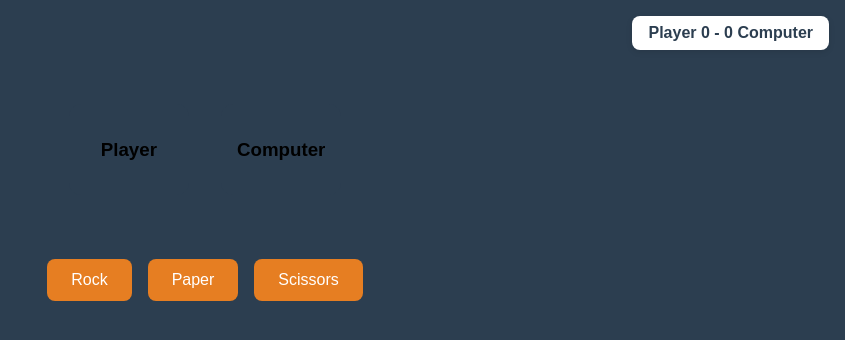
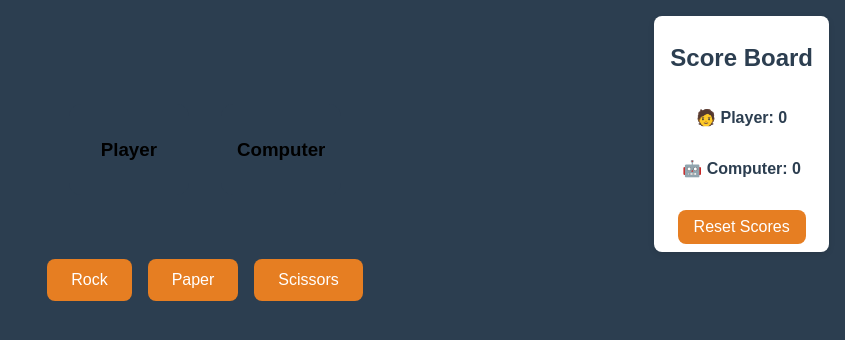
Before and after one commit to ozncncyr/rps-game, a React (Vite) app: page / in a window 1280 px wide. Shown: the top 340 px of the page, without its empty margins (435-1280 px from the left). Built offline with nearby package versions, Linux system fonts and the light colour scheme.

Commit message:
feat: add iziToast for score reset notifications and enhance ScoreBoard component

```diff
--- a/package.json
+++ b/package.json
@@ -11,6 +11,7 @@
   },
   "dependencies": {
     "axios": "^1.11.0",
+    "izitoast": "^1.4.0",
     "lazy": "^1.0.11",
     "react": "^19.1.1",
     "react-dom": "^19.1.1"
--- a/src/App.jsx
+++ b/src/App.jsx
@@ -6,6 +6,8 @@ import ResultBanner from './components/ResultBanner';
 import ChoiceButtons from './components/ChoiceButtons';
 import ComputerThinking from './components/ComputerThinking';
 import { getScoresFromStorage, saveScoresToStorage } from './utils/storage';
+import iziToast from 'izitoast';
+import 'izitoast/dist/css/iziToast.min.css';
 
 import styles from './App.module.css';
 
@@ -18,6 +20,7 @@ function App() {
   const [computerScore, setComputerScore] = useState(initialScores.computer);
   const [buttonsDisabled, setButtonsDisabled] = useState(false);
   const [isComputerThinking, setIsComputerThinking] = useState(false);
+  const [resetMessage, setResetMessage] = useState('');
 
   const handlePlayerChoice = choice => {
     setButtonsDisabled(true);
@@ -43,11 +46,11 @@ function App() {
       }
 
       setIsComputerThinking(false); // Bitti
-    }, 3000);
+    }, 1750);
 
     setTimeout(() => {
       setButtonsDisabled(false);
-    }, 5000);
+    }, 2000);
   };
 
   const getResult = (player, computer) => {
@@ -61,11 +64,52 @@ function App() {
     return 'Computer Wins';
   };
 
+  const resetScores = () => {
+    try {
+      if (playerScore === 0 && computerScore === 0) {
+        iziToast.warning({
+          title: 'Warning: ',
+          message: 'Scores are already reset.',
+          position: 'bottomRight',
+          timeout: 2500,
+          transitionIn: 'fadeInUp',
+          transitionOut: 'fadeOut',
+        });
+        return;
+      }
+      setPlayerScore(0);
+      setComputerScore(0);
+      saveScoresToStorage(0, 0); // localStorage işlemi
+      setResult('');
+      setPlayerChoice(null);
+      setComputerChoice(null);
+
+      iziToast.success({
+        title: 'Success: ',
+        message: 'Scores have been reset.',
+        position: 'bottomRight',
+        timeout: 2000,
+      });
+    } catch (error) {
+      iziToast.error({
+        title: 'Error: ',
+        message: 'Scores could not be reset.',
+        position: 'bottomRight',
+        timeout: 3000,
+      });
+    }
+  };
+
   return (
     <div className={styles.app}>
-      <ScoreBoard playerScore={playerScore} computerScore={computerScore} />
+      <ScoreBoard
+        playerScore={playerScore}
+        computerScore={computerScore}
+        resetScores={resetScores}
+        resetMessage={resetMessage}
+      />
 
-      <ResultBanner result={result} />
+      <ResultBanner result={isComputerThinking ? '...' : result} />
       <GameScreen player={playerChoice} computer={computerChoice} />
       <ChoiceButtons
         data={data}
--- a/src/components/ScoreBoard.jsx
+++ b/src/components/ScoreBoard.jsx
@@ -1,10 +1,24 @@
-import React from 'react';
+// ScoreBoard.jsx
 import styles from './ScoreBoard.module.css';
 
-const ScoreBoard = ({ playerScore, computerScore }) => (
-  <div className={styles.scoreBoard}>
-    Player {playerScore} - {computerScore} Computer
-  </div>
-);
+const ScoreBoard = ({
+  playerScore,
+  computerScore,
+  resetScores,
+  resetMessage,
+}) => {
+  return (
+    <div className={styles.scoreBoard}>
+      <h2>Score Board</h2>
+      <p>🧑 Player: {playerScore}</p>
+      <p>🤖 Computer: {computerScore}</p>
+
+      <button onClick={resetScores} className={styles.resetButton}>
+        Reset Scores
+      </button>
+      {resetMessage && <p className={styles.resetMessage}>{resetMessage}</p>}
+    </div>
+  );
+};
 
 export default ScoreBoard;
--- a/src/components/ScoreBoard.module.css
+++ b/src/components/ScoreBoard.module.css
@@ -8,4 +8,46 @@
     box-shadow: 0 2px 6px rgba(0, 0, 0, 0.1);
     font-weight: bold;
     color: #2c3e50;
+    display: flex;
+    flex-direction: column;
+    align-items: center;
 }
+
+.title {
+    margin-bottom: 0.5rem;
+    font-size: 1.2rem;
+    color: #2c3e50;
+}
+
+.resetButton{
+    margin-top: 1rem;
+    background-color: #e67e22;
+    color: white;
+    border: none;
+    padding: 0.5rem 1rem;
+    border-radius: 8px;
+    font-size: 1rem;
+    cursor: pointer;
+    transition: background-color 0.3s ease;
+}
+
+.resetButton:hover {
+    background-color: #d35400;
+}
+
+.resetMessage {
+    margin-top: 0.5rem;
+    color: #27ae60;
+    font-weight: bold;
+    animation: fadeOut 2s ease-in-out forwards;
+}
+
+@keyframes fadeOut {
+    0% {
+        opacity: 1;
+    }
+
+    100% {
+        opacity: 0;
+    }
+}
```
Also changed, not shown: src/App.module.css (line endings or trailing spaces), src/index.css (line endings or trailing spaces), 1 other file (tests, documents, lock files or other folders).
